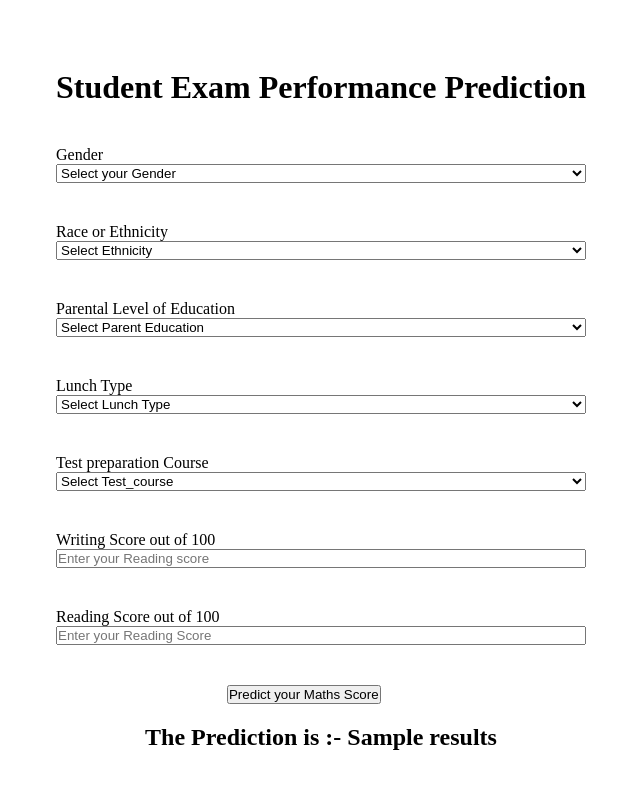
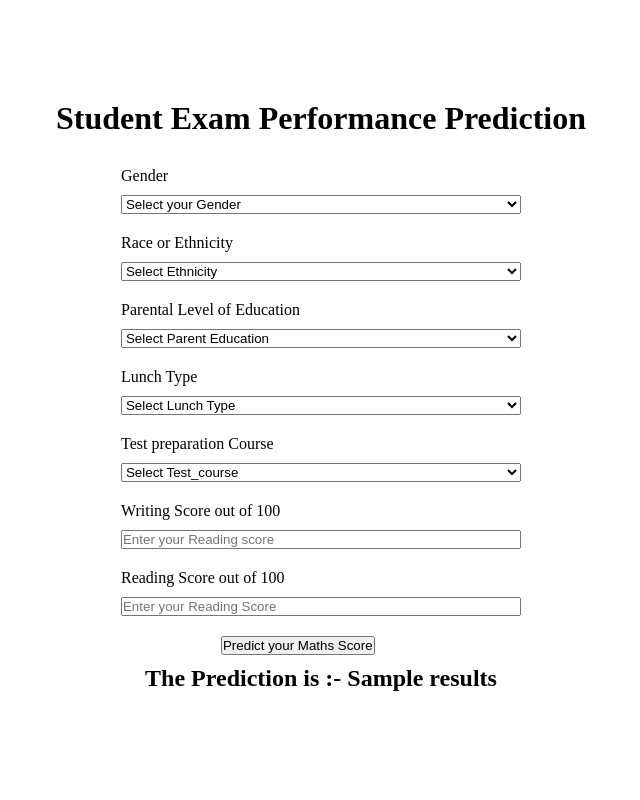
Before and after one commit to rakeshkandhi/mlproject, a Flask app: template templates/home.html in a window 1280 px wide. Shown: the whole page, without its empty margins (319-959 px from the left). Run offline with Flask 3, Linux system fonts and the light colour scheme; the template is opened without the code that fills it: most values are stand-ins (such as "Sample title", 1, 10 or a date in 2020).

Commit message:
modified:   app.py 	modified:   templates/home.html

```diff
--- a/app.py
+++ b/app.py
@@ -3,12 +3,14 @@ import numpy as np
 import pandas as pd
 from sklearn.preprocessing import StandardScaler
 from src.pipeline.predict_pipeline import CustomData,PredictPipeline
+
 app = Flask(__name__)
 
 # route for the home page
 @app.route("/")
 def index():
     return render_template("index.html")
+
 
 @app.route("/predictdata",methods=['GET','POST'])
 def predict_datapoint():
@@ -27,7 +29,6 @@ def predict_datapoint():
         pred_df=data.get_data_as_data_frame()
         print(pred_df)
         print("Before Prediction")
-
         predict_pipeline=PredictPipeline()
         print("Mid Prediction")
         results=predict_pipeline.predict(pred_df)
@@ -35,6 +36,5 @@ def predict_datapoint():
         return render_template('home.html',results=results[0])
 
 
-
 if __name__ == '__main__':
     app.run(host="0.0.0.0", port=8080,debug= True)
--- a/templates/home.html
+++ b/templates/home.html
@@ -11,31 +11,49 @@
         }
 
         .login {
+            margin-top: 7%;
             width: 100%;
-            height: 100vh;
+            height: fit-content;
             display: flex;
             flex-direction: column;
             align-items: center;
             justify-content: center;
         }
 
-        .mb-3 {
-            padding: 20px;
+        .predict-btn {
+            width: 200px;
         }
 
-        .predict-btn {
-            margin-left: 30%;
-            display: flex;
-            align-items: center;
+        .form-control {
+            width: 400px;
         }
 
-        h1 {
-            padding: 20px;
+        .mb-3 {
+            padding-top: 20px;
+        }
+
+        h2 {
+            text-align: center;
+        }
+
+        h1,
+        h2 {
+            padding: 10px;
         }
 
         .sec {
             display: flex;
             flex-direction: column;
+        }
+
+        label {
+            padding-bottom: 10px;
+        }
+
+        form {
+            display: flex;
+            flex-direction: column;
+            align-items: center;
         }
     </style>
 </head>
@@ -132,8 +150,8 @@
                 <input class="btn btn-primary" type="submit" value="Predict your Maths Score" required />
             </div>
         </form>
-        <h2>The Prediction is :- {{results}}</h2>
     </div>
+    <h2>The Prediction is :- {{results}}</h2>
 </body>
 
 </html>
```
